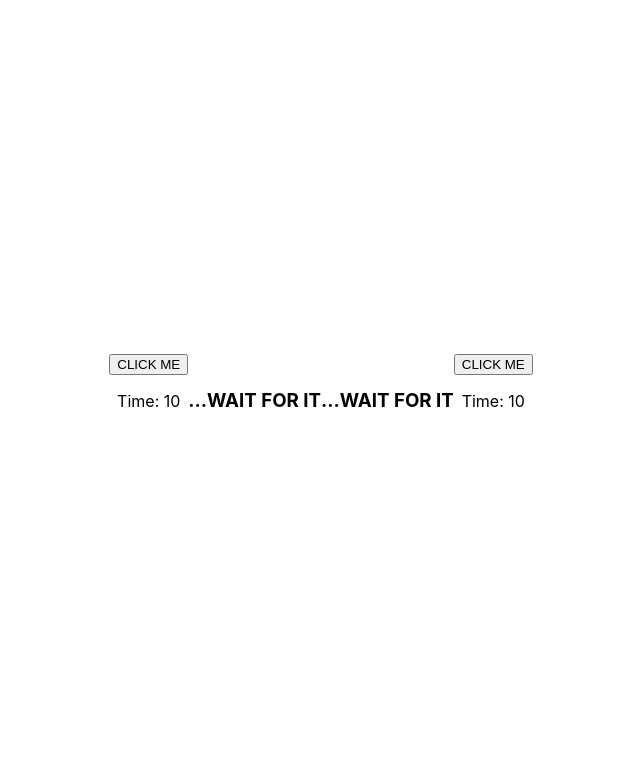
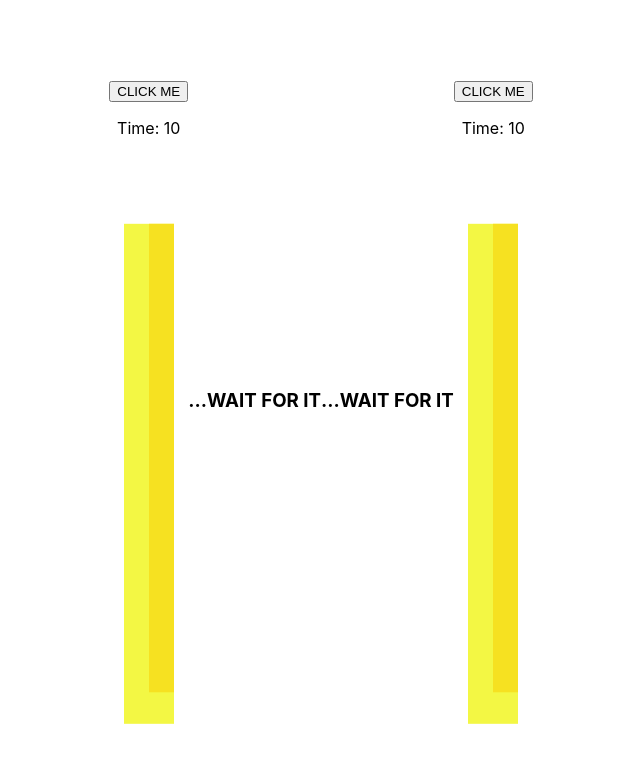
Before and after one commit to tloth/freddie-and-annas-glamour, a React (Create React App) app: page / in a window 1280 px wide. Shown: the top 762 px of the page, without its empty margins (319-959 px from the left). Built offline with nearby package versions, Linux system fonts and the light colour scheme; no server answers.

Commit message:
Adjust time bar with height, sadly also changes width

```diff
--- a/src/App.css
+++ b/src/App.css
@@ -57,6 +57,9 @@
 }
 
 .innerBar {
-  height: 100%;
-  width: 100%;
+  width: 50px;
 }
+
+.timeContainer {
+  height: 80vh;
+}
--- a/src/components/TimeBar.js
+++ b/src/components/TimeBar.js
@@ -1,18 +1,21 @@
 import React from 'react';
 
-import { ReactComponent as innerBar } from '../assets/innerBar.svg';
+import { ReactComponent as InnerBar } from '../assets/innerBar.svg';
 
 const TimeBar = ({userData}) => {
 
     const [time, setTime] = React.useState(10);
-    const [barHeight, SetBarHeight] = React.useState(100);
+    const [barHeight, setBarHeight] = React.useState(100);
 
     React.useEffect(() => {
         if (userData && userData.followers > 10) {
             setTime(userData.followers);
-            SetBarHeight(time/userData.followers);
         }
     }, [userData]);
+
+    React.useEffect(() => {
+        if (userData) setBarHeight(time/userData.followers*100);
+    }, [userData, time]);
 
     const decrement = () => {
         setTime(oldTime => {
@@ -24,15 +27,17 @@ const TimeBar = ({userData}) => {
         })
     };
 
+    console.log(barHeight);
+
     const barStyle = {
-        height: barHeight +'%'
+        height: barHeight+'%'
     }
 
     return (
-    <div>
+    <div className='timeContainer'>
         <button onClick={decrement}>CLICK ME</button>
         <p>Time: {time}</p>
-        <img src=''></img>
+        <InnerBar style={barStyle} className='innerBar' />
     </div>
          );
 }
```
